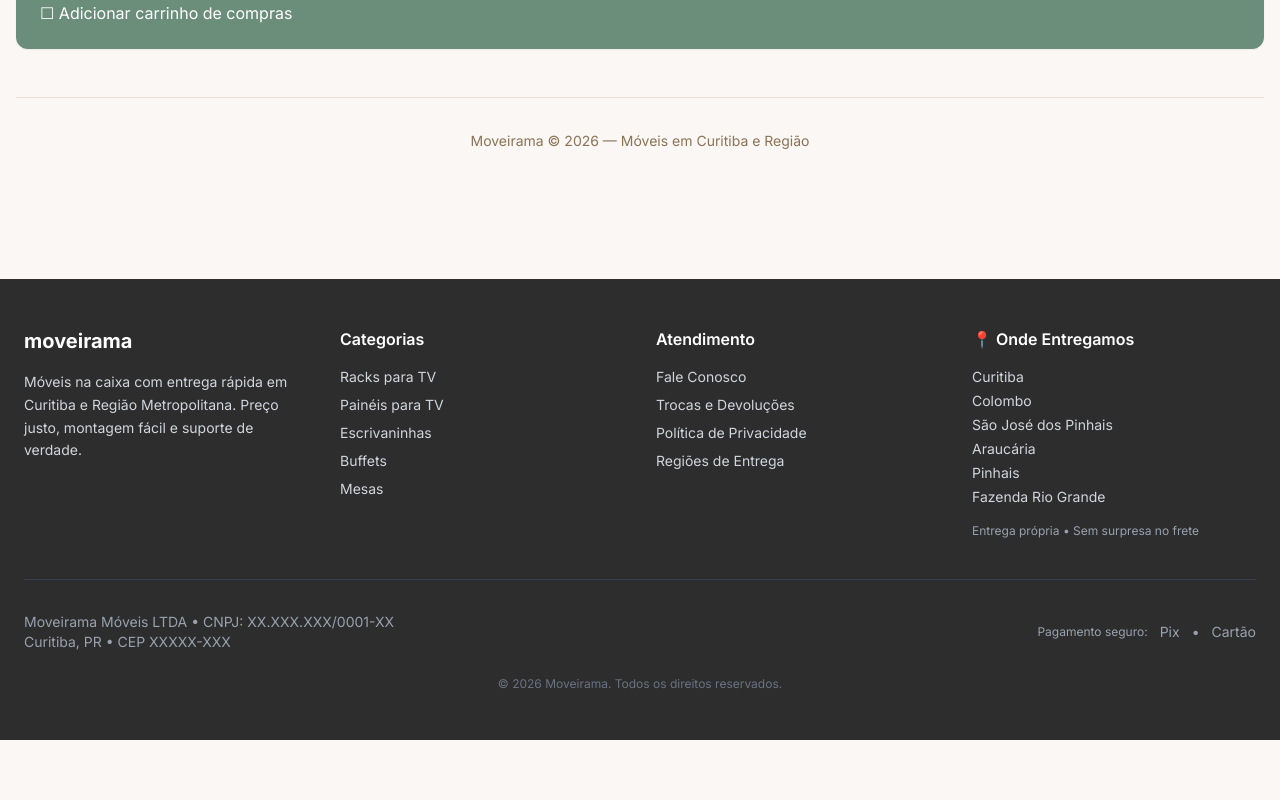
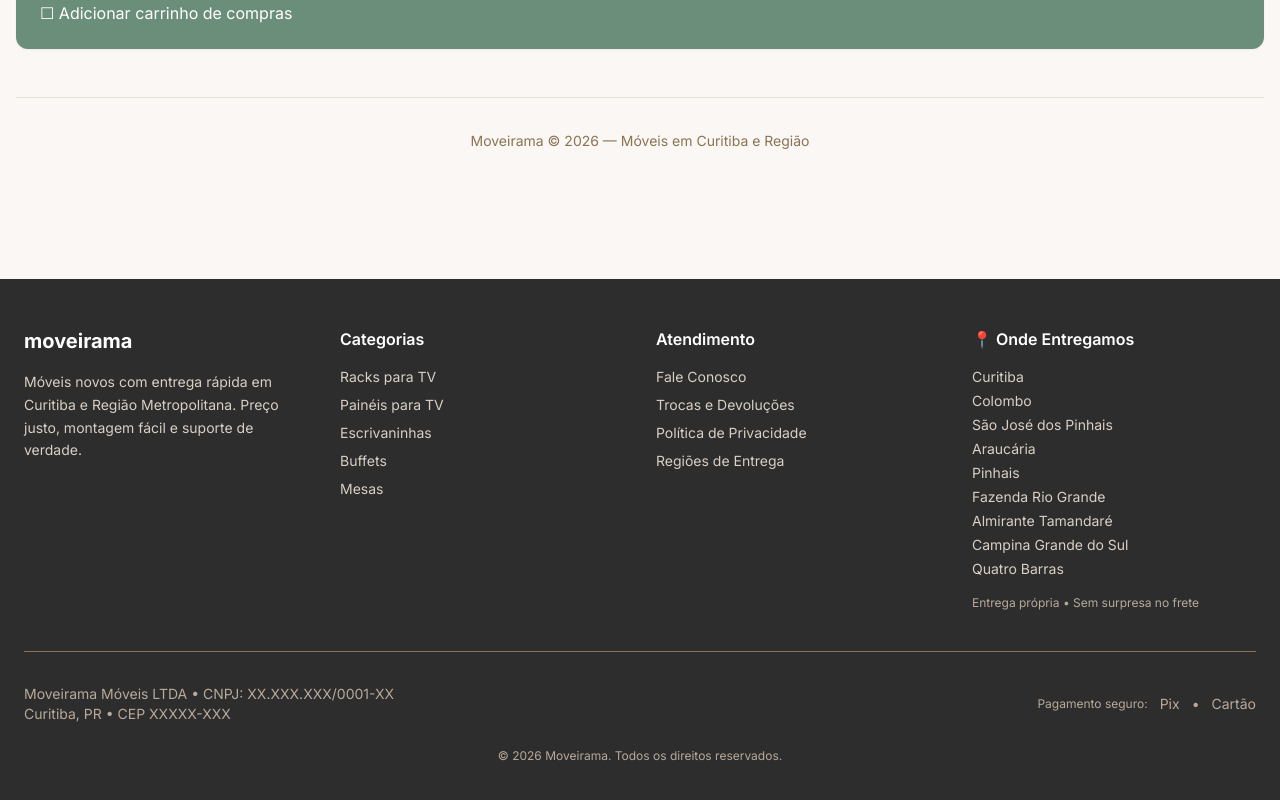
Before and after one commit to moveirama/moveirama-site, a Next.js app: page / in a window 1280 px wide. Shown: the part 948-1748 px from the top of the page. Before the commit the page ends 1688 px from the top, so only its background shows below. Built offline with nearby package versions, Linux system fonts and the light colour scheme; no server answers; the database is empty.

Commit message:
versao 5

```diff
--- a/src/components/Footer.tsx
+++ b/src/components/Footer.tsx
@@ -51,6 +51,18 @@ export default function Footer() {
               {
                 "@type": "City",
                 "name": "Fazenda Rio Grande"
+              },
+              {
+                "@type": "City",
+                "name": "Almirante Tamandaré"
+              },
+              {
+                "@type": "City",
+                "name": "Campina Grande do Sul"
+              },
+              {
+                "@type": "City",
+                "name": "Quatro Barras"
               }
             ],
             "openingHoursSpecification": {
@@ -71,8 +83,8 @@ export default function Footer() {
           {/* Sobre */}
           <div>
             <h3 className="text-xl font-bold mb-4">moveirama</h3>
-            <p className="text-gray-300 text-sm leading-relaxed">
-              Móveis na caixa com entrega rápida em Curitiba e Região Metropolitana.
+            <p className="text-[#D9CFC4] text-sm leading-relaxed">
+              Móveis novos com entrega rápida em Curitiba e Região Metropolitana.
               Preço justo, montagem fácil e suporte de verdade.
             </p>
           </div>
@@ -80,7 +92,7 @@ export default function Footer() {
           {/* Categorias */}
           <div>
             <h4 className="font-semibold mb-4">Categorias</h4>
-            <ul className="space-y-2 text-sm text-gray-300">
+            <ul className="space-y-2 text-sm text-[#D9CFC4]">
               <li><Link href="/categoria/racks" className="hover:text-white transition-colors">Racks para TV</Link></li>
               <li><Link href="/categoria/paineis" className="hover:text-white transition-colors">Painéis para TV</Link></li>
               <li><Link href="/categoria/escrivaninhas" className="hover:text-white transition-colors">Escrivaninhas</Link></li>
@@ -92,7 +104,7 @@ export default function Footer() {
           {/* Atendimento */}
           <div>
             <h4 className="font-semibold mb-4">Atendimento</h4>
-            <ul className="space-y-2 text-sm text-gray-300">
+            <ul className="space-y-2 text-sm text-[#D9CFC4]">
               <li><Link href="/contato" className="hover:text-white transition-colors">Fale Conosco</Link></li>
               <li><Link href="/politicas/troca-devolucao" className="hover:text-white transition-colors">Trocas e Devoluções</Link></li>
               <li><Link href="/politicas/privacidade" className="hover:text-white transition-colors">Política de Privacidade</Link></li>
@@ -103,31 +115,34 @@ export default function Footer() {
           {/* Entrega */}
           <div>
             <h4 className="font-semibold mb-4">📍 Onde Entregamos</h4>
-            <ul className="space-y-1 text-sm text-gray-300">
+            <ul className="space-y-1 text-sm text-[#D9CFC4]">
               <li>Curitiba</li>
               <li>Colombo</li>
               <li>São José dos Pinhais</li>
               <li>Araucária</li>
               <li>Pinhais</li>
               <li>Fazenda Rio Grande</li>
+              <li>Almirante Tamandaré</li>
+              <li>Campina Grande do Sul</li>
+              <li>Quatro Barras</li>
             </ul>
-            <p className="mt-4 text-xs text-gray-400">
+            <p className="mt-4 text-xs text-[#B8A99A]">
               Entrega própria • Sem surpresa no frete
             </p>
           </div>
         </div>
 
         {/* Linha divisória */}
-        <div className="border-t border-gray-700 mt-10 pt-8">
+        <div className="border-t border-[#8B7355] mt-10 pt-8">
           <div className="flex flex-col md:flex-row justify-between items-center gap-4">
             {/* CNPJ e info legal */}
-            <div className="text-sm text-gray-400 text-center md:text-left">
+            <div className="text-sm text-[#B8A99A] text-center md:text-left">
               <p>Moveirama Móveis LTDA • CNPJ: XX.XXX.XXX/0001-XX</p>
               <p>Curitiba, PR • CEP XXXXX-XXX</p>
             </div>
 
             {/* Pagamentos */}
-            <div className="flex items-center gap-3 text-gray-400">
+            <div className="flex items-center gap-3 text-[#B8A99A]">
               <span className="text-xs">Pagamento seguro:</span>
               <span className="text-sm">Pix</span>
               <span className="text-sm">•</span>
@@ -136,7 +151,7 @@ export default function Footer() {
           </div>
 
           {/* Copyright */}
-          <p className="text-center text-xs text-gray-500 mt-6">
+          <p className="text-center text-xs text-[#B8A99A] mt-6">
             © {new Date().getFullYear()} Moveirama. Todos os direitos reservados.
           </p>
         </div>
```
